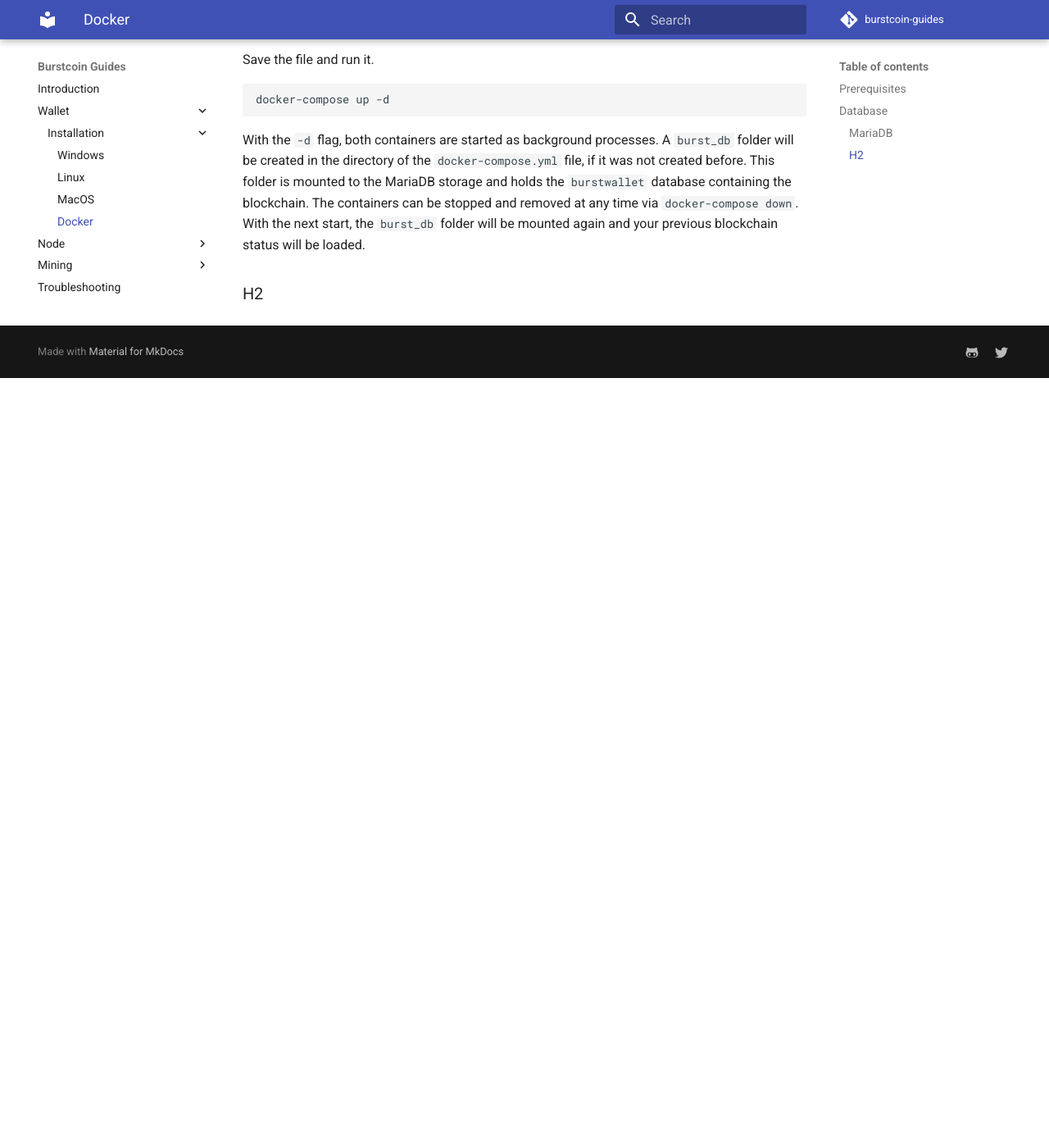
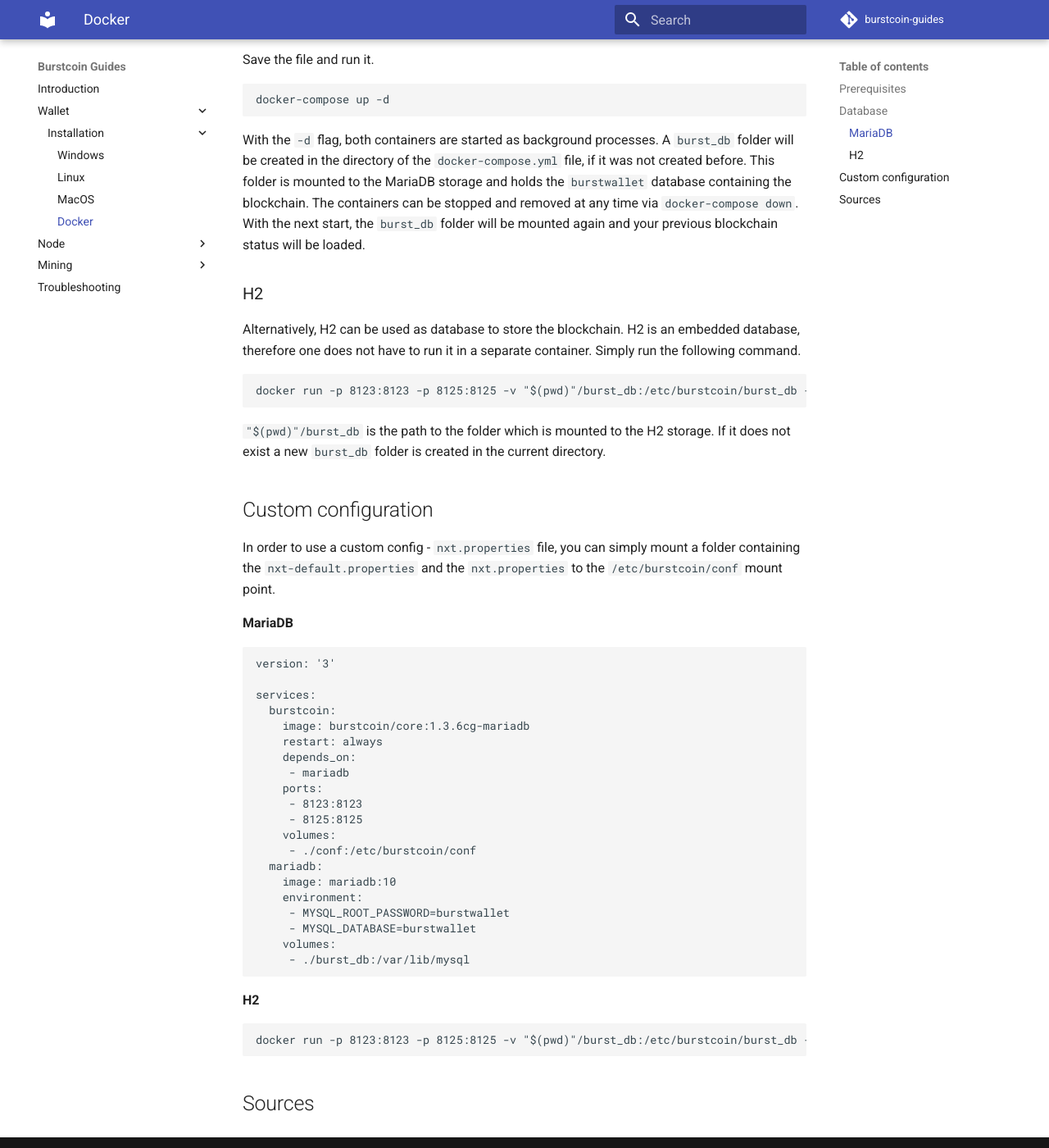
Before and after one commit to ths93/burstcoin-guides, an MkDocs documentation site: the page built from docs/wallet/install/docker.md, in a window 1280 px wide and 1400 px high, scrolled down 1039 px. Shown: the whole window at 82% size. Built offline with MkDocs 1.6.1 and Material for MkDocs 9.7.7, drawn with Linux system fonts in a browser that asks for light colours; comment, search, counter and statistics services are not loaded; old or Windows-style settings are respelled for this version of MkDocs; before the commit the page ends 1500 px from its top, so only the background shows below that.

Commit message:
h2 docker guide

````diff
--- a/docs/wallet/install/docker.md
+++ b/docs/wallet/install/docker.md
@@ -43,3 +43,48 @@
 With the `-d` flag, both containers are started as background processes. A `burst_db` folder will be created in the directory of the `docker-compose.yml` file, if it was not created before. This folder is mounted to the MariaDB storage and holds the `burstwallet` database containing the blockchain. The containers can be stopped and removed at any time via `docker-compose down`. With the next start, the `burst_db` folder will be mounted again and your previous blockchain status will be loaded.
 
 ### H2
+
+Alternatively, H2 can be used as database to store the blockchain. H2 is an embedded database, therefore one does not have to run it in a separate container. Simply run the following command.
+
+```
+docker run -p 8123:8123 -p 8125:8125 -v "$(pwd)"/burst_db:/etc/burstcoin/burst_db -d burstcoin/core:1.3.6cg-h2
+```
+
+`"$(pwd)"/burst_db` is the path to the folder which is mounted to the H2 storage. If it does not exist a new `burst_db` folder is created in the current directory.
+
+## Custom configuration
+
+In order to use a custom config - `nxt.properties` file, you can simply mount a folder containing the `nxt-default.properties` and the `nxt.properties` to the `/etc/burstcoin/conf` mount point.
+
+**MariaDB**
+
+```
+version: '3'
+
+services:
+  burstcoin:
+    image: burstcoin/core:1.3.6cg-mariadb
+    restart: always
+    depends_on:
+     - mariadb
+    ports:
+     - 8123:8123
+     - 8125:8125
+    volumes:
+     - ./conf:/etc/burstcoin/conf
+  mariadb:
+    image: mariadb:10
+    environment:
+     - MYSQL_ROOT_PASSWORD=burstwallet
+     - MYSQL_DATABASE=burstwallet
+    volumes:
+     - ./burst_db:/var/lib/mysql
+```
+
+**H2**
+
+```
+docker run -p 8123:8123 -p 8125:8125 -v "$(pwd)"/burst_db:/etc/burstcoin/burst_db -v "$(pwd)"/conf:/etc/burstcoin/conf -d burstcoin/core:1.3.6cg-h2
+```
+
+## Sources
````
